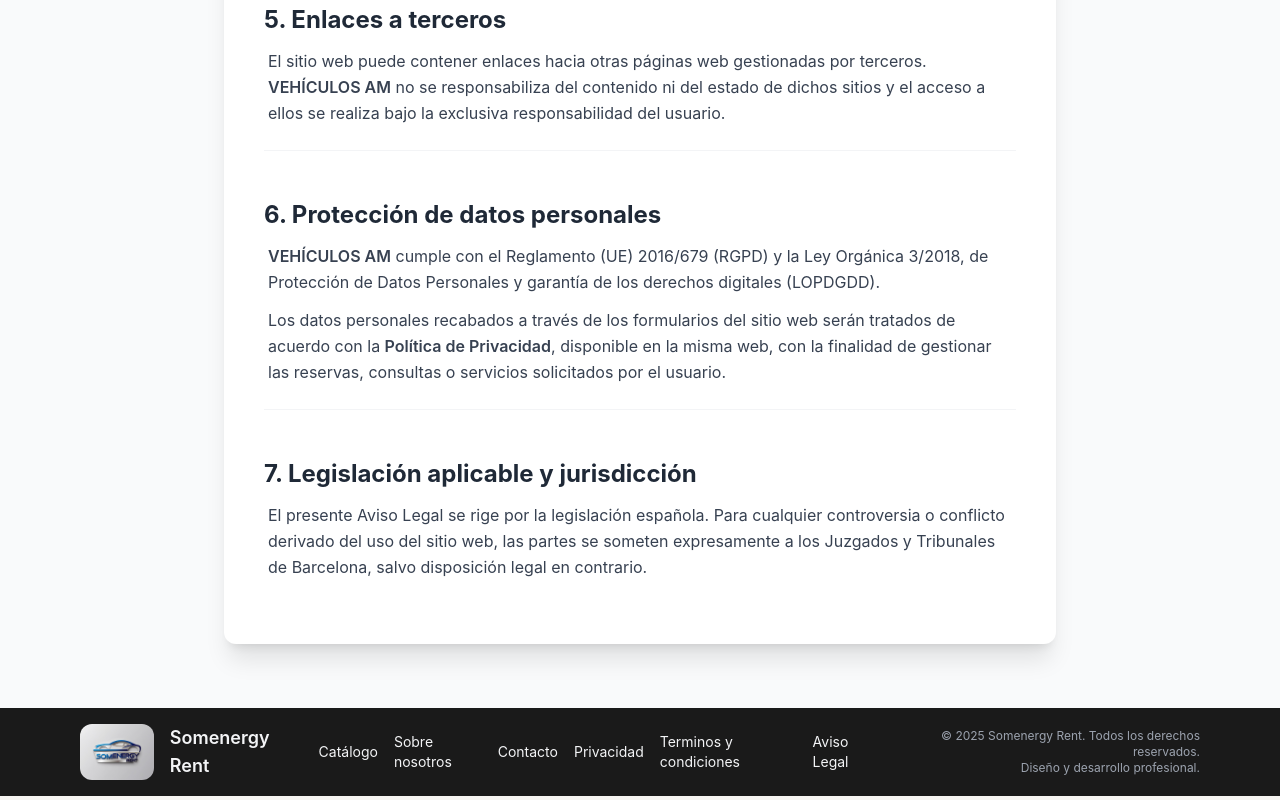
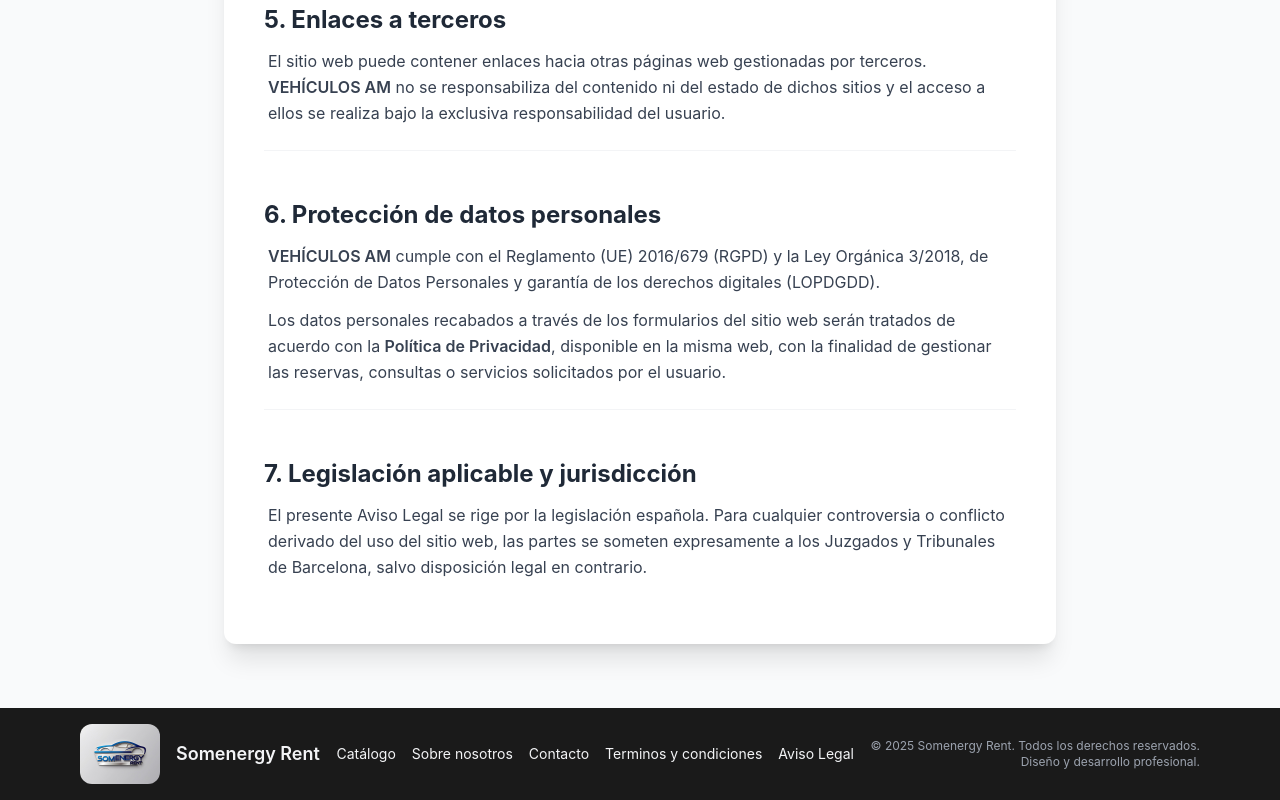
Before and after one commit to tonixg24-cell/somenergy_rent, a Next.js app: page /en/aviso-legal in a window 1280 px wide. Shown: the part 1945-2745 px from the top of the page. Built offline with nearby package versions, Linux system fonts and the light colour scheme.

Commit message:
Update footer.tsx

```diff
--- a/src/components/shared/footer.tsx
+++ b/src/components/shared/footer.tsx
@@ -15,7 +15,7 @@
           <Link href="/servicios" className="hover:underline text-[#f3f4f6]">Catálogo</Link>
           <Link href="/sobre-nosotros" className="hover:underline text-[#f3f4f6]">Sobre nosotros</Link>
           <Link href="/contacto" className="hover:underline text-[#f3f4f6]">Contacto</Link>
-          <Link href="/privacidad" className="hover:underline text-[#f3f4f6]">Privacidad</Link>
+          {/* <Link href="/privacidad" className="hover:underline text-[#f3f4f6]">Privacidad</Link> */}
           <Link href="/terminos-y-condiciones" className="hover:underline text-[#f3f4f6]">Terminos y condiciones</Link>
           <Link href="/aviso-legal" className="hover:underline text-[#f3f4f6]">Aviso Legal</Link>
         </nav>
```
